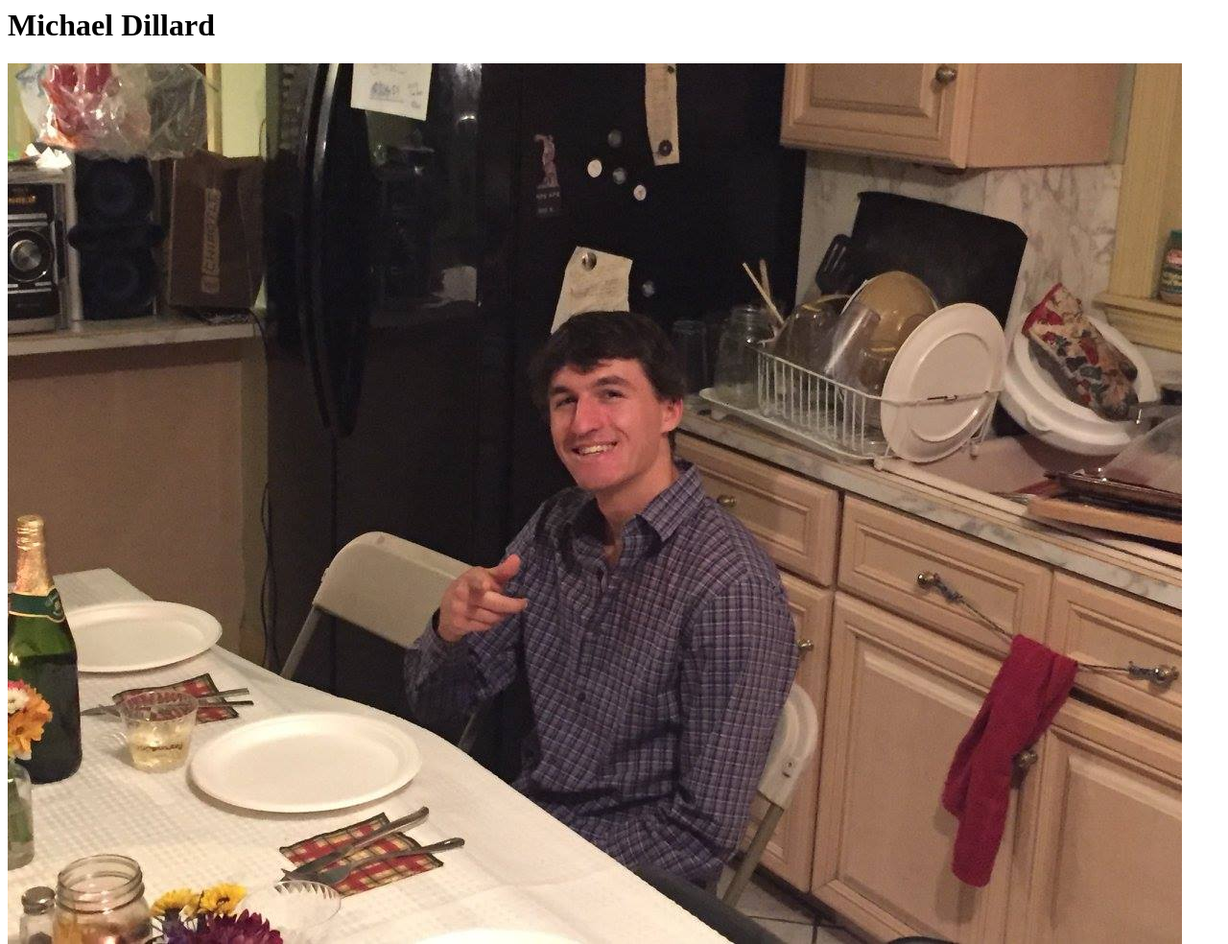
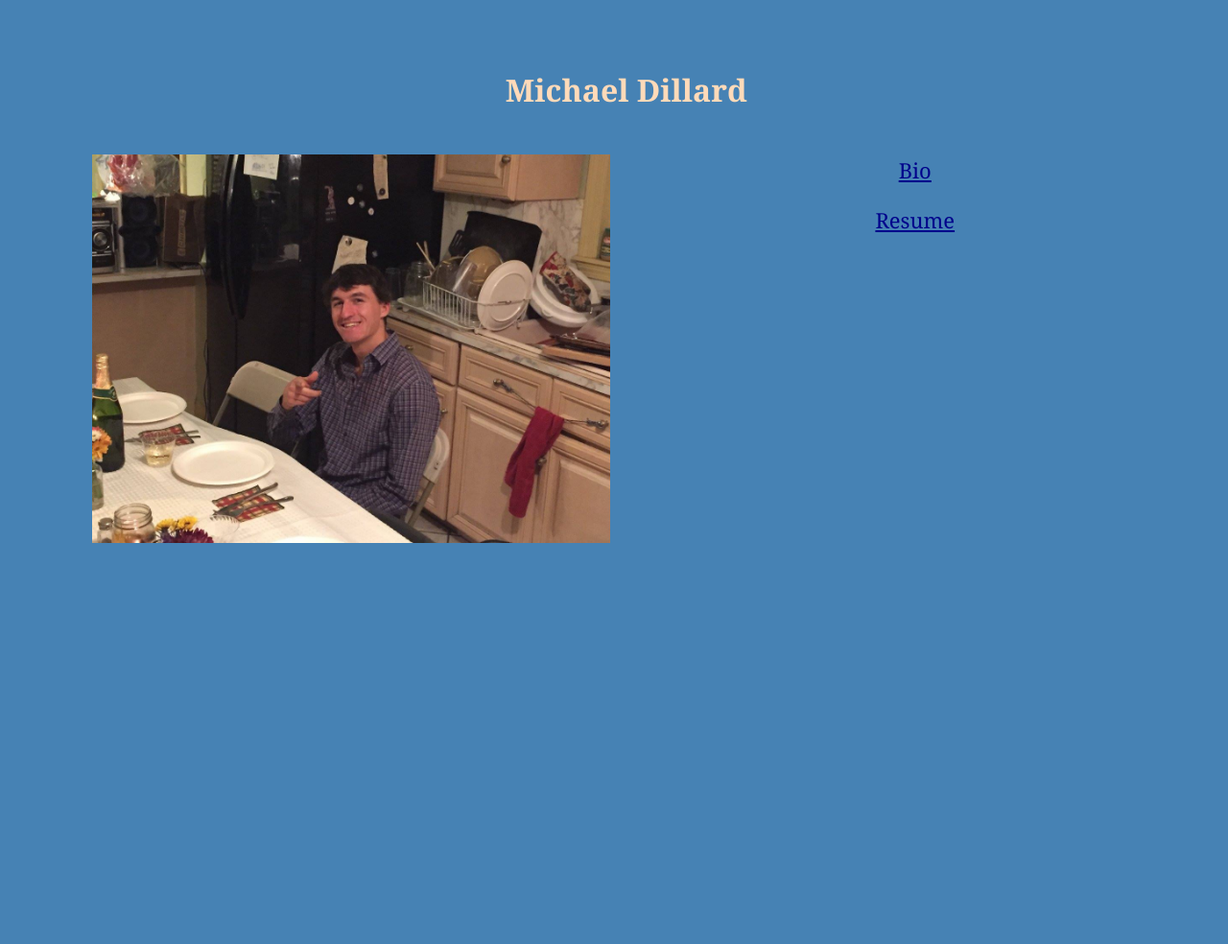
Before and after one commit to mdilla01/mdilla01.github.io, a plain HTML site: page index.html in a window 1280 px wide. Shown: the top 984 px of the page at 96% size. After the commit the page ends 800 px from the top, so only its background shows below. Drawn offline with Linux system fonts and the light colour scheme.

Commit message:
added stylesheet with styles for html docs; updated README

```diff
--- a/index.html
+++ b/index.html
@@ -1,17 +1,18 @@
-<!DOCTYPE HTML5>
+<!DOCTYPE HTML>
 <html>
 
 <head>
 	<title>Michael Dillard</title>
-	<meta charset-"utf-8" />
+	<meta charset="utf-8" />
+	<link href="styles.css" rel="stylesheet" />
 </head>
 
 <body>
-	<h1>Michael Dillard</h1>
-	<img src="finger_guns.jpg" alt="Michael" />
+	<h1 id="name">Michael Dillard</h1>
+	<img class="portrait" src="finger_guns.jpg" alt="Michael" />
 
-	<p><a href="bio.html">Bio</a></p>
-	<p><a href="resume.html">Resume</a></p>
+	<p class="links"><a href="bio.html">Bio</a></p>
+	<p class="links"><a href="resume.html">Resume</a></p>
 </body>
 
 </html>
--- /dev/null
+++ b/styles.css
@@ -0,0 +1,44 @@
+html{
+	background-color: #4682B4;
+	font-family: Georgia, serif;
+	padding-left: 2%;
+	padding-top: 2%;
+}
+h1{
+	border-style:solid;
+	padding: 2%;
+}
+#name{
+	color: #FFDAB9;
+	font-weight: bolder;
+	border-style: none;
+	text-align: center;
+}
+h2{
+	font-weight: bold;
+}
+h3{
+	padding-bottom: 1px;
+}
+.employer{
+	font-style: italic;
+}
+.portrait{
+	width: 540px;
+	height: 405px;
+	float: left;
+	padding-left: 5%;
+}
+a{
+	color: #00008B;
+}
+a:visited{
+	color: #E0FFFF;
+}
+a:hover{
+	color: #FFDAB9;
+}
+.links{
+	text-align: center;
+	font-size: 22px;
+}
```
Also changed, not shown: bio.html (+3 -4 lines), resume.html (+7 -8 lines), 1 other file.
